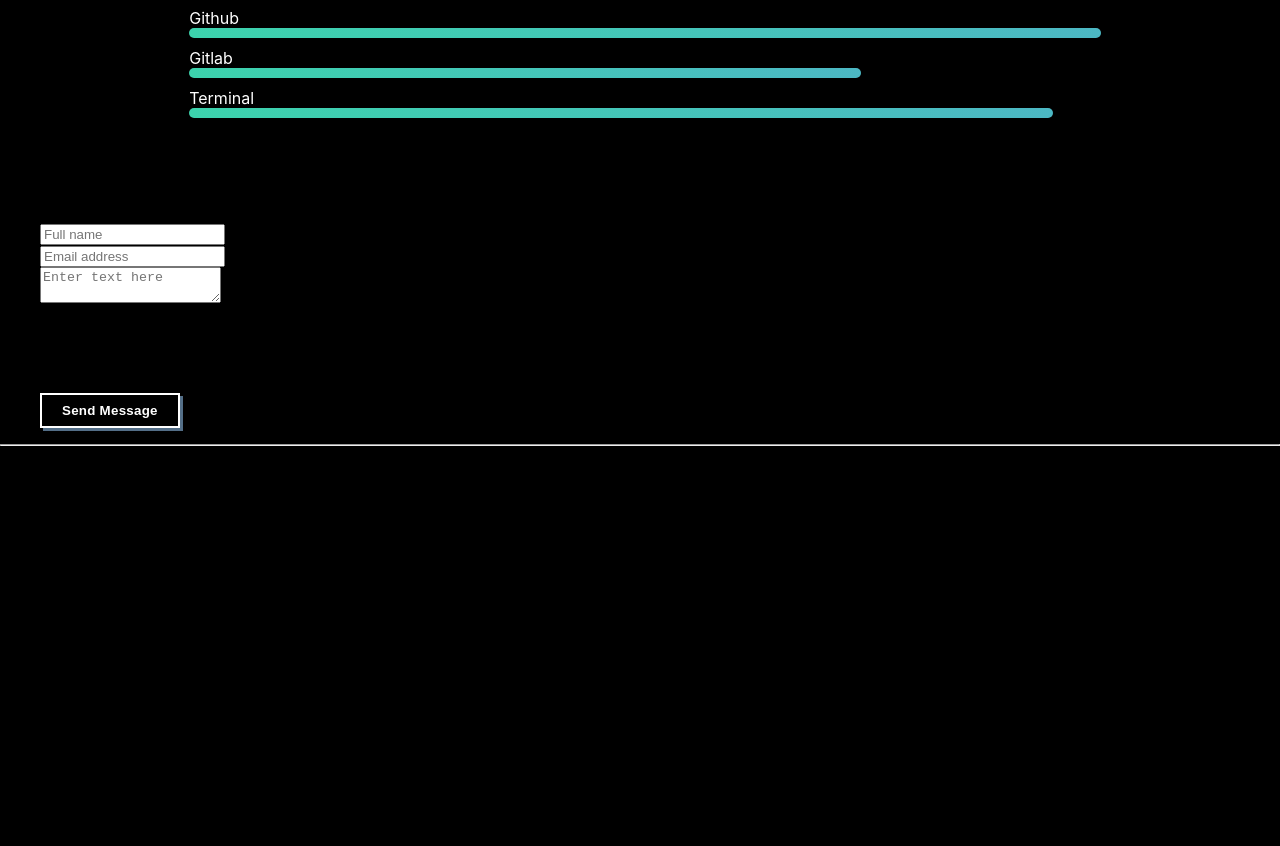
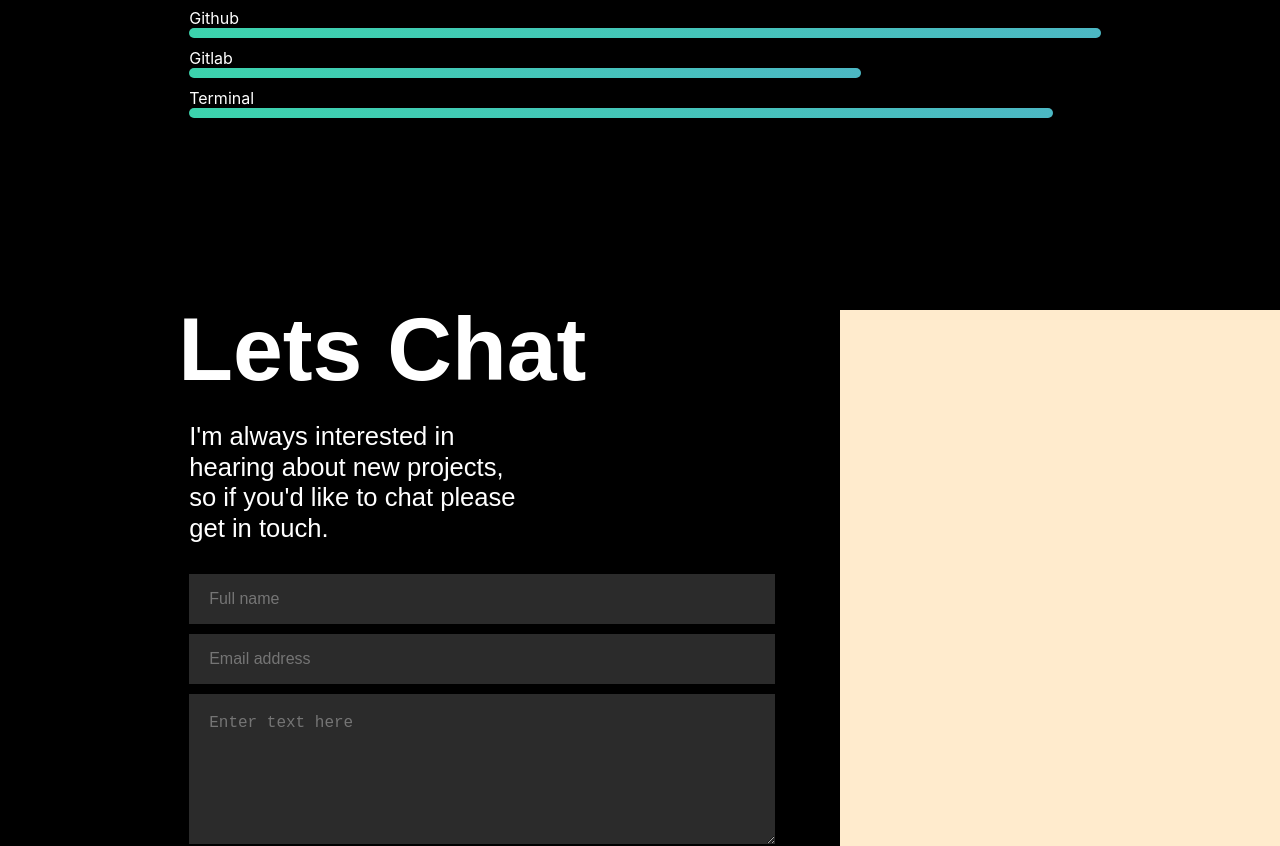
Before and after one commit to Alexr16/React-Portfolio, a React (Create React App) app: page / in a window 1280 px wide. Shown: the part 2420-3266 px from the top of the page. Before the commit the page ends 2918 px from the top, so only its background shows below. Built offline with nearby package versions, Linux system fonts and the light colour scheme.

Commit message:
Style contact section

```diff
--- a/src/pages/About.jsx
+++ b/src/pages/About.jsx
@@ -28,7 +28,7 @@ const About = () => (
       </div>
     </div>
     <hr className="line-space" />
-    <div>
+    <div className="about-final-content">
       <div className="skills-container">
         <div className="language">
           <h4>Language</h4>
--- a/src/pages/HomePage.scss
+++ b/src/pages/HomePage.scss
@@ -315,3 +315,102 @@ body {
   //   @include stagger-anim-delay(4, 5s, 0.2s);
   // }
 }
+
+.about-final-content {
+  margin-bottom: 15%;
+}
+
+.contact-container {
+  margin-left: 14%;
+  margin-right: auto;
+  display: grid;
+  margin-top: 2vw;
+  margin-bottom: 10vw;
+  grid-auto-columns: 1fr;
+  grid-template-columns: 60% 40%;
+  // border: 4px solid white;
+  color: #fff;
+}
+
+.form-title {
+  h2 {
+    margin-top: 0px;
+    margin-bottom: 0px;
+    margin-left: -1px;
+    font-family: Neuemontreal, sans-serif;
+    color: #fff;
+    font-size: 7vw;
+    line-height: 78px;
+  }
+
+  p {
+    display: inline-block;
+    margin-top: 5%;
+    margin-bottom: 30px;
+    margin-left: 10px;
+    padding-left: 0px;
+    flex-direction: column;
+    justify-content: center;
+    align-items: flex-start;
+    font-family: Neuemontreal, sans-serif;
+    color: #fff;
+    font-size: 2vw;
+    line-height: 1.2;
+    font-weight: 500;
+    text-align: left;
+    max-width: 340px;
+  }
+}
+
+.form-area {
+  // border: 4px solid burlywood;
+}
+
+.contact-form {
+  list-style: none;
+  margin-block-start: 0;
+  margin-block-end: 0;
+  padding-inline-start: 10px;
+}
+
+.full-name-input,
+.email-input {
+  margin-bottom: 10px;
+}
+
+.message {
+  padding: 20px;
+  min-height: 150px;
+}
+
+.full-name,
+.email,
+.message {
+  width: 90%;
+  border: 0;
+  background: #2b2b2b;
+  height: 50px;
+  font-size: 16px;
+  color: #8d8d8d;
+  padding: 20px 20px;
+  box-sizing: border-box;
+}
+
+.form-decoration {
+  background-color: blanchedalmond;
+}
+
+.footer {
+  color: #fff;
+  margin-left: 14%;
+  margin-right: auto;
+
+  hr {
+
+  }
+
+  p {
+    padding: 1rem 0;
+    text-align: center;
+  }
+}
```
